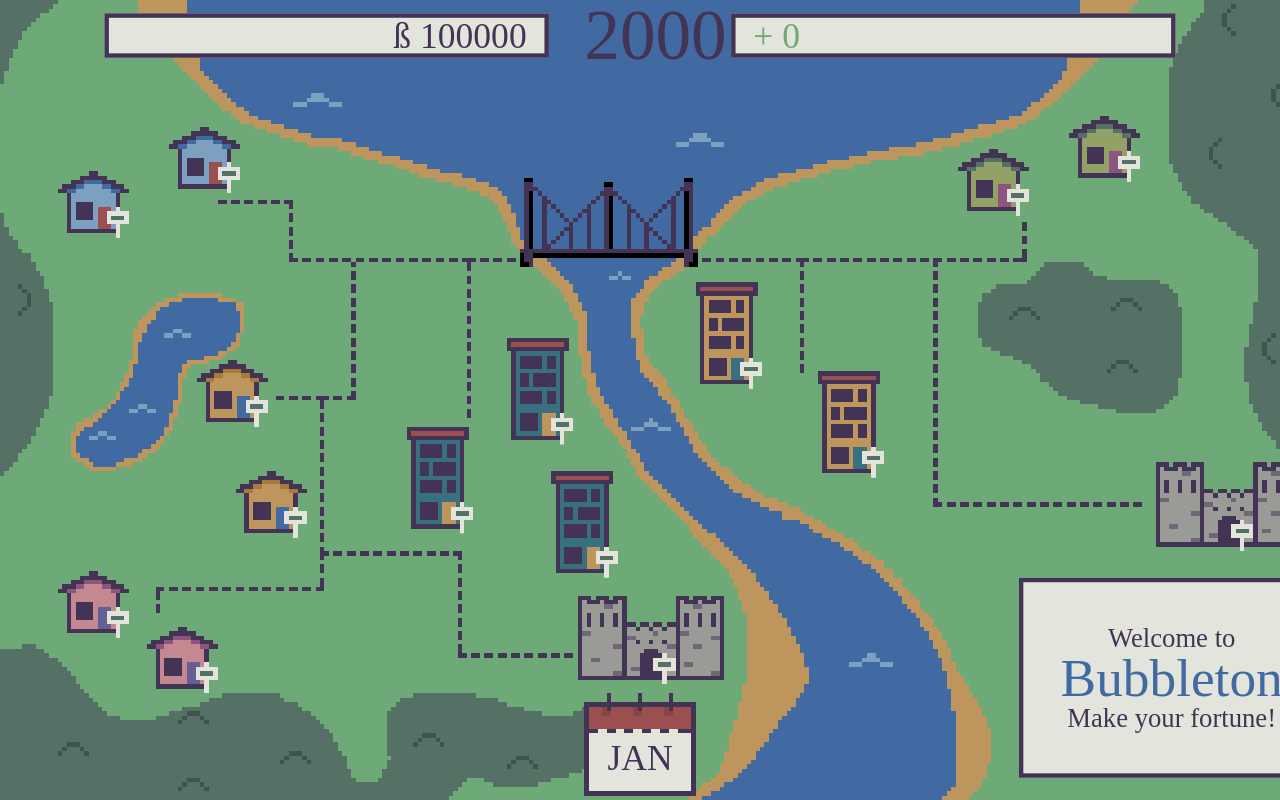
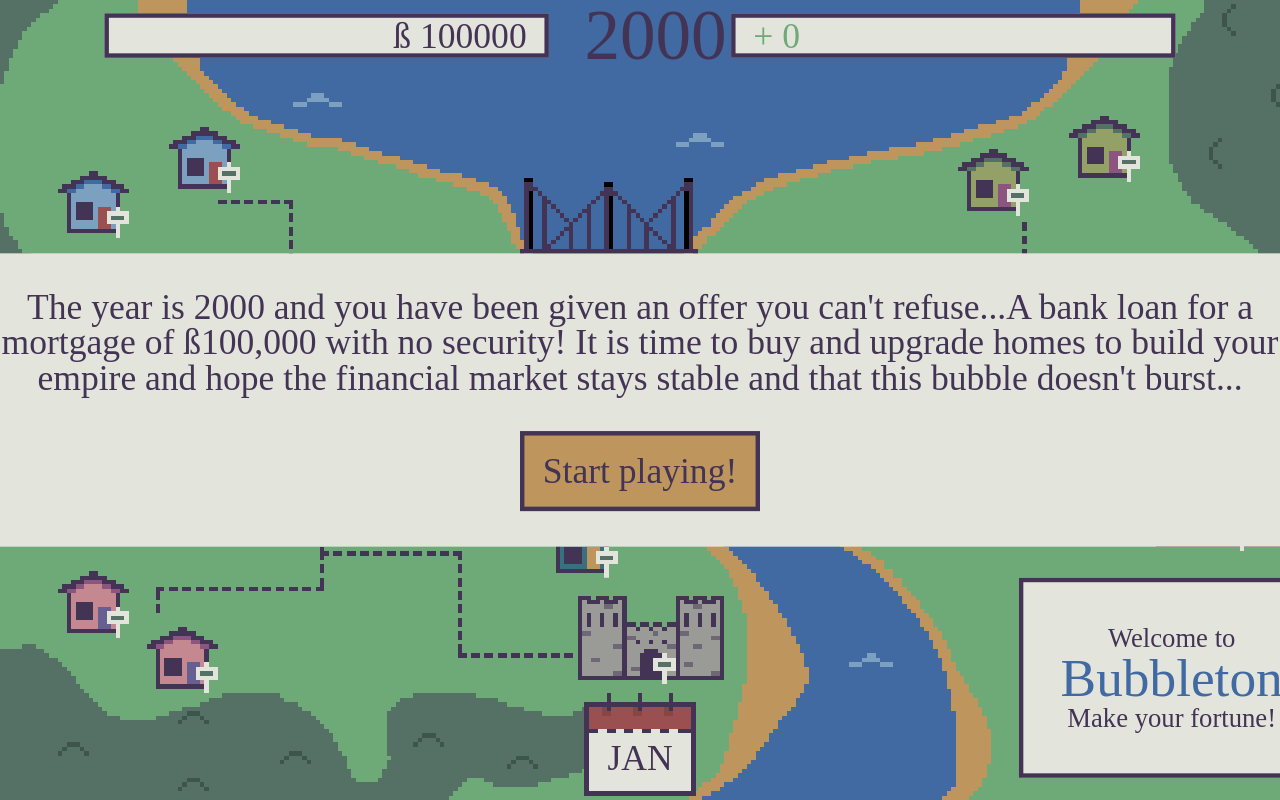
Before and after one commit to herdieboy/GameJam2025, a React (Vite) app: page / in a window 1280 px wide. Built offline with nearby package versions, Linux system fonts and the light colour scheme; a web font is replaced by a local one.

Commit message:
Add audio playback feature with welcome message and improve game over button styling

```diff
--- a/src/App.tsx
+++ b/src/App.tsx
@@ -7,6 +7,7 @@ import backgroundMusic from "/BubbleBurst.mp3";
 
 export default function App() {
   const [divScale, setDivScale] = useState(0);
+  const [audioPlayed, setAudioPlayed] = useState(false);
 
   useEffect(() => {
     function resizeScreen() {
@@ -28,16 +29,21 @@ export default function App() {
     };
   }, []);
 
-  useEffect(() => {
+  const handlePlayAudio = () => {
     const audio = document.getElementById(
       "background-music"
     ) as HTMLAudioElement;
     if (audio) {
-      audio.play().catch((error) => {
-        console.error("Audio playback failed:", error);
-      });
+      audio
+        .play()
+        .then(() => {
+          setAudioPlayed(true);
+        })
+        .catch((error) => {
+          console.error("Audio playback failed:", error);
+        });
     }
-  }, []);
+  };
 
   return (
     <GlobalProvider>
@@ -46,6 +52,25 @@ export default function App() {
         style={{ transform: `scale(${divScale})` }}
       >
         <audio id="background-music" src={backgroundMusic} autoPlay loop />
+        {!audioPlayed && (
+          <div className="absolute z-[99] w-full h-full flex justify-center items-center">
+            <div className="bg-white p-[2rem] m-[2rem] text-center">
+              <p>
+                The year is 2000 and you have been given an offer you can't
+                refuse...A bank loan for a mortgage of ß100,000 with no
+                security! It is time to buy and upgrade homes to build your
+                empire and hope the financial market stays stable and that this
+                bubble doesn't burst...
+              </p>
+              <button
+                onClick={handlePlayAudio}
+                className="play-button mt-[2rem] bg-[#be955c] p-[1rem] border-4 cursor-pointer"
+              >
+                Start playing!
+              </button>
+            </div>
+          </div>
+        )}
 
         <Wallet />
 
--- a/src/components/Wallet.tsx
+++ b/src/components/Wallet.tsx
@@ -19,7 +19,7 @@ export default function Wallet() {
       {balance < 0 ? (
         <div className="bg-dkgrey text-center absolute top-0 w-full h-full flex flex-col items-center justify-center text-[10rem] z-[99] text-[#9a4f50]">
           <p className="">GAME OVER</p>
-          <a href="" className="text-[2rem]">
+          <a href="" className="text-[2rem] bg-[#be955c] p-[1rem] border-4">
             Start Again
           </a>
         </div>
@@ -38,7 +38,10 @@ export default function Wallet() {
             Some people never financially recovered and some people…well, they
             became billionaires!
           </p>
-          <a href="" className="text-[2rem] mt-[2rem]">
+          <a
+            href=""
+            className="text-[2rem] mt-[2rem] bg-[#be955c] p-[1rem] border-4"
+          >
             Start Again
           </a>
         </div>
```
